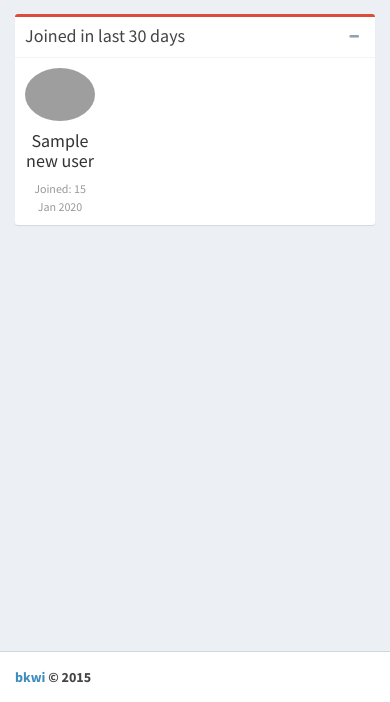
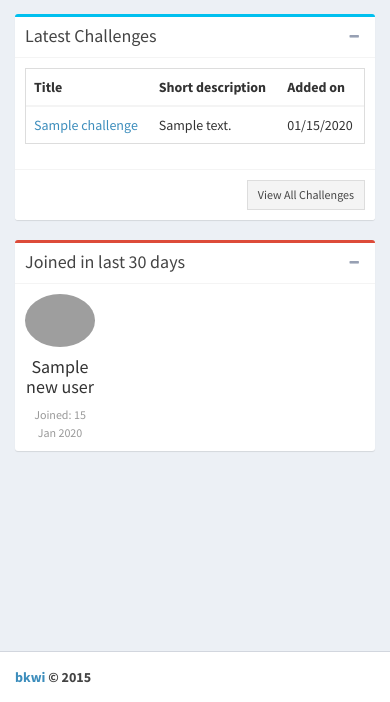
Before and after one commit to bkwi/pywars, a Django app: template main/templates/main/panel.html in a window 390 px wide; the page is wider, and only the part inside the window is pictured. Shown: the part 142-844 px from the top of that part. Run offline with Django 3.2, Linux system fonts and the light colour scheme; the template is opened without the code that fills it: most values are stand-ins (such as "Sample title", 1, 10 or a date in 2020); some libraries are stand-ins or nearby versions; grey boxes are pictures that could not be loaded.

Commit message:
Show 5 latest challenges on dashboard

```diff
--- a/challenges/templates/challenges/_challenge_list_element.html
+++ b/challenges/templates/challenges/_challenge_list_element.html
@@ -10,7 +10,7 @@
     </h3>
   </div>
   <div class="panel-body">
-      {{ ch.description }}
+      {{ ch.description|truncatechars:120 }}
       <span class="pull-right">
           <a href="{% url 'challenge:solutions' ch.pk %}" class="btn btn-success btn-md" role="button">Show solutions</a>
           <a href="{% url 'challenge:solve' ch.pk %}" class="btn btn-primary btn-md" role="button">Solve!</a>
--- a/main/templates/main/panel.html
+++ b/main/templates/main/panel.html
@@ -1,6 +1,45 @@
 {% extends 'main/base.html' %}
 
 {% block main_content %}
+
+<div class="box box-info">
+  <div class="box-header with-border">
+    <h3 class="box-title">Latest Challenges</h3>
+    <div class="box-tools pull-right">
+      <button class="btn btn-box-tool" data-widget="collapse"><i class="fa fa-minus"></i></button>
+    </div>
+  </div><!-- /.box-header -->
+  <div class="box-body">
+    <div class="table-responsive">
+      <table class="table no-margin">
+        <thead>
+          <tr>
+            <th class="col-md-3">Title</th>
+            <th class="col-md-6">Short description</th>
+            <th class="col-md-3">Added on</th>
+          </tr>
+        </thead>
+        <tbody>
+          {% for ch in latest_challenges %}
+          <tr>
+            <td><a href="pages/examples/invoice.html">{{ ch.title }}</a></td>
+            <td>{{ ch.description|truncatechars:100 }}</td>
+            <td>{{ ch.created_at|date:"SHORT_DATE_FORMAT" }}</td>
+          </tr>
+          {% endfor %}
+
+        </tbody>
+      </table>
+    </div><!-- /.table-responsive -->
+  </div><!-- /.box-body -->
+  <div class="box-footer clearfix">
+    {% if request.user.is_admin %}
+      <a href="{% url 'challenge:add' %}" class="btn btn-sm btn-info btn-flat pull-left">Add New Challenge</a>
+    {% endif %}
+    <a href="{% url 'challenge:list' %}" class="btn btn-sm btn-default btn-flat pull-right">View All Challenges</a>
+  </div><!-- /.box-footer -->
+</div>
+
 
 <div class="box box-danger">
   <div class="box-header with-border">
--- a/main/views.py
+++ b/main/views.py
@@ -8,6 +8,7 @@ from braces.views import CsrfExemptMixin, LoginRequiredMixin
 
 from .utils import send_email
 from users.models import AppUser
+from challenges.models import Challenge
 
 import datetime
 
@@ -24,6 +25,9 @@ class DashboardView(LoginRequiredMixin, TemplateView):
         date_from = datetime.datetime.now() + datetime.timedelta(-30)
         new_users = AppUser.objects.filter(created_at__gte=date_from). \
                                     order_by('-created_at')
+        latest_challenges = Challenge.objects.order_by('-created_at')[:5]
+
+        context['latest_challenges'] = latest_challenges
         context['new_users'] = new_users
         return context
 
```
